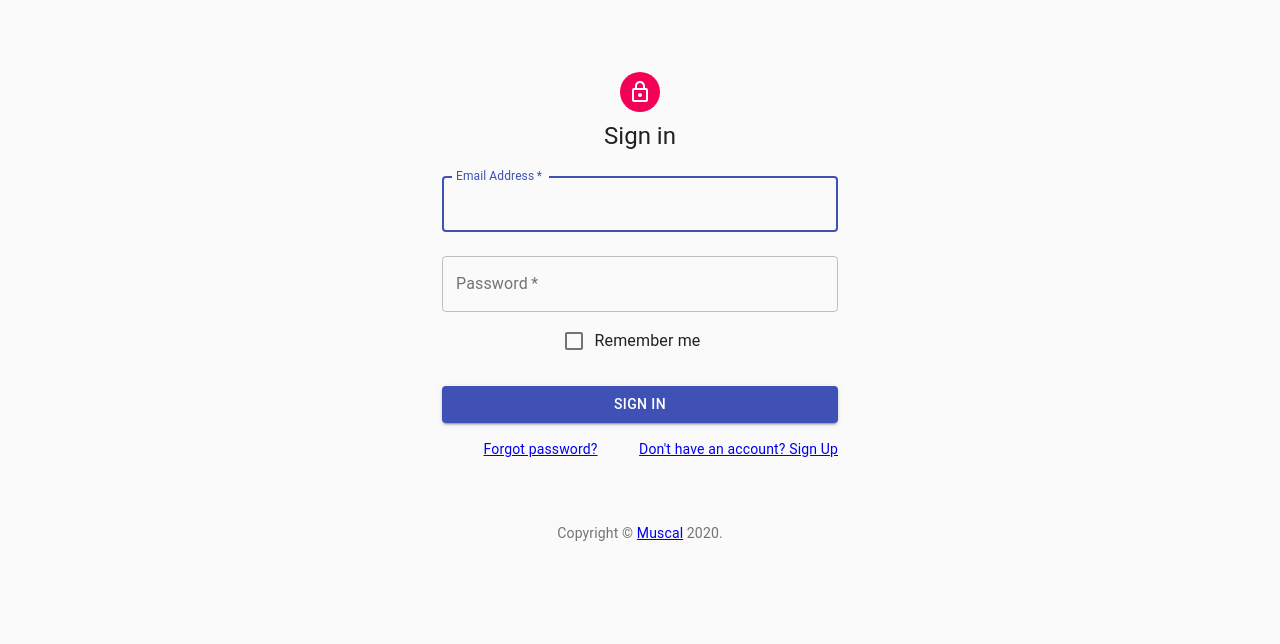
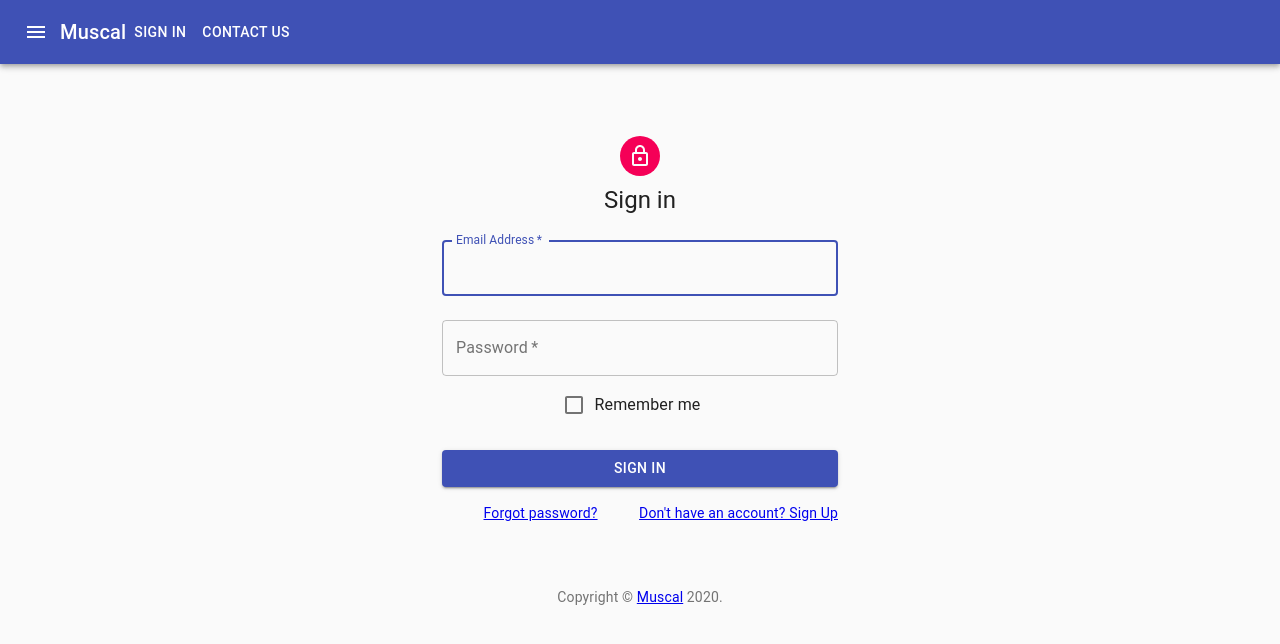
Before and after one commit to StephenFerrari14/muscal, a React (Create React App) app: page /login in a window 1280 px wide. Shown: the top 644 px of the page. Built offline with nearby package versions, Linux system fonts and the light colour scheme; no server answers.

Commit message:
Made header across app

```diff
--- a/src/App.js
+++ b/src/App.js
@@ -14,6 +14,8 @@ import {
 } from "react-router-dom";
 import SignUp from './components/auth/SignUp';
 import ForgetPassword from './components/auth/ForgotPassword';
+import ContactUs from './components/ContactUs';
+import Header from './components/Header';
 
 const EXCLUDED_PATHS = ['/login', '/signup', '/forgot']
 
@@ -143,6 +145,10 @@ class App extends React.Component {
     }
     return (
       <div className="App">
+        <Header
+          hasSignedIn={this.state.hasSignedIn}
+          handleSignOut={this.signOut}
+        />
         <Router forceRefresh={false}>
           <Switch>
             <PrivateRoute path="/calendar">
@@ -151,7 +157,6 @@ class App extends React.Component {
                   handleAddSession={this.onAddSession}
                   muscleData={this.state.muscleData}
                   muscleGroups={this.state.muscleGroups}
-                  handleSignOut={this.signOut}
                   loading={this.state.loading}
                 />
               </Container>
@@ -171,6 +176,9 @@ class App extends React.Component {
               <ForgetPassword
                 handlePasswordReset={this.handlePasswordReset}
               ></ForgetPassword>
+            </Route>
+            <Route path="/contact">
+              <ContactUs></ContactUs>
             </Route>
           </Switch>
         </Router>
--- a/src/components/ContactUs.js
+++ b/src/components/ContactUs.js
@@ -0,0 +1,38 @@
+import React from 'react';
+import CssBaseline from '@material-ui/core/CssBaseline';
+import { makeStyles } from '@material-ui/core/styles';
+import Container from '@material-ui/core/Container';
+
+const useStyles = makeStyles(theme => ({
+  paper: {
+    marginTop: theme.spacing(8),
+    display: 'flex',
+    flexDirection: 'column',
+    alignItems: 'center',
+  },
+  avatar: {
+    margin: theme.spacing(1),
+    backgroundColor: theme.palette.secondary.main,
+  },
+  form: {
+    width: '100%', // Fix IE 11 issue.
+    marginTop: theme.spacing(1),
+  },
+  submit: {
+    margin: theme.spacing(3, 0, 2),
+  },
+}));
+
+const ContactUs = () => {
+  const classes = makeStyles();
+  return (
+    <Container component="main" maxWidth="xs">
+      <CssBaseline />
+      <div className={classes.paper}>
+        Contact us at contact@headdesk.us
+      </div>
+    </Container>
+  );
+}
+
+export default ContactUs;
--- a/src/components/Header.js
+++ b/src/components/Header.js
@@ -1,10 +1,12 @@
 import React from 'react';
+import PropTypes from 'prop-types';
 import AppBar from '@material-ui/core/AppBar';
 import Toolbar from '@material-ui/core/Toolbar';
 import Typography from '@material-ui/core/Typography';
 import IconButton from '@material-ui/core/IconButton';
 import MenuIcon from '@material-ui/icons/Menu';
 import Button from '@material-ui/core/Button';
+import Link from "@material-ui/core/Link";
 
 const classes = {
   root: {
@@ -19,19 +21,25 @@ const classes = {
 };
 
 const Header = (props) => {
-  return (<AppBar position="static">
+  return (
+    <AppBar position="static">
       <Toolbar>
         <IconButton edge="start" className={classes.menuButton} color="inherit" aria-label="menu">
           <MenuIcon />
         </IconButton>
         <Typography variant="h6" className={classes.title}>
-        Muscal
+          <Link color="inherit" href="/calendar">Muscal</Link>
         </Typography>
-      <Button color="inherit" onClick={props.handleSignOut}>Sign Out</Button>
-      <Button color="inherit">Contact Us</Button>
+        {props.hasSignedIn ? <Button color="inherit" onClick={props.handleSignOut}>Sign Out</Button> : <Button color="inherit" ><Link color="inherit" href="/signin">Sign In</Link></Button>}
+        <Button color="inherit" ><Link color="inherit" href="/contact">Contact Us</Link></Button>
       </Toolbar>
     </AppBar>
   );
 };
 
+Header.propTypes = {
+  handleSignOut: PropTypes.func,
+  hasSignedIn: PropTypes.bool
+}
+
 export default Header;
--- a/src/components/MuscleApp.js
+++ b/src/components/MuscleApp.js
@@ -61,9 +61,6 @@ export default class MuscleApp extends Component {
     ];
     return (
       <div>
-        <Header
-          handleSignOut={this.props.handleSignOut}
-        ></Header>
         <div style={{ paddingTop: '10px' }}>
           <span>
             Muscle:
```
Also changed, not shown: 1 other file (tests, documents, lock files or other folders). Lines whose indentation alone changed are shown as unchanged.
